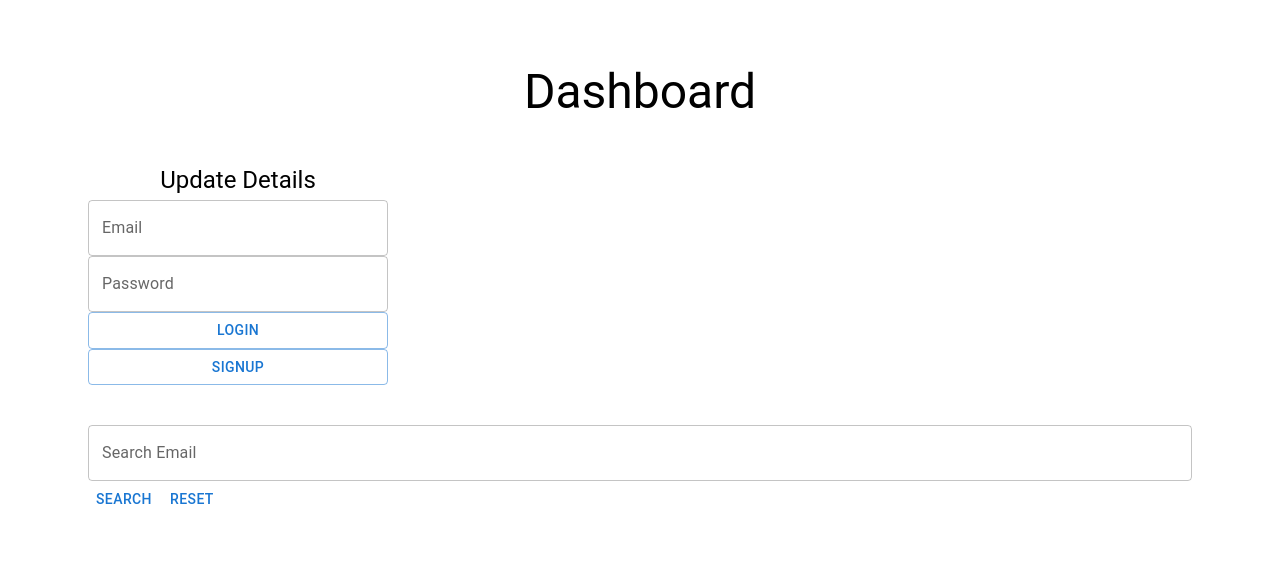
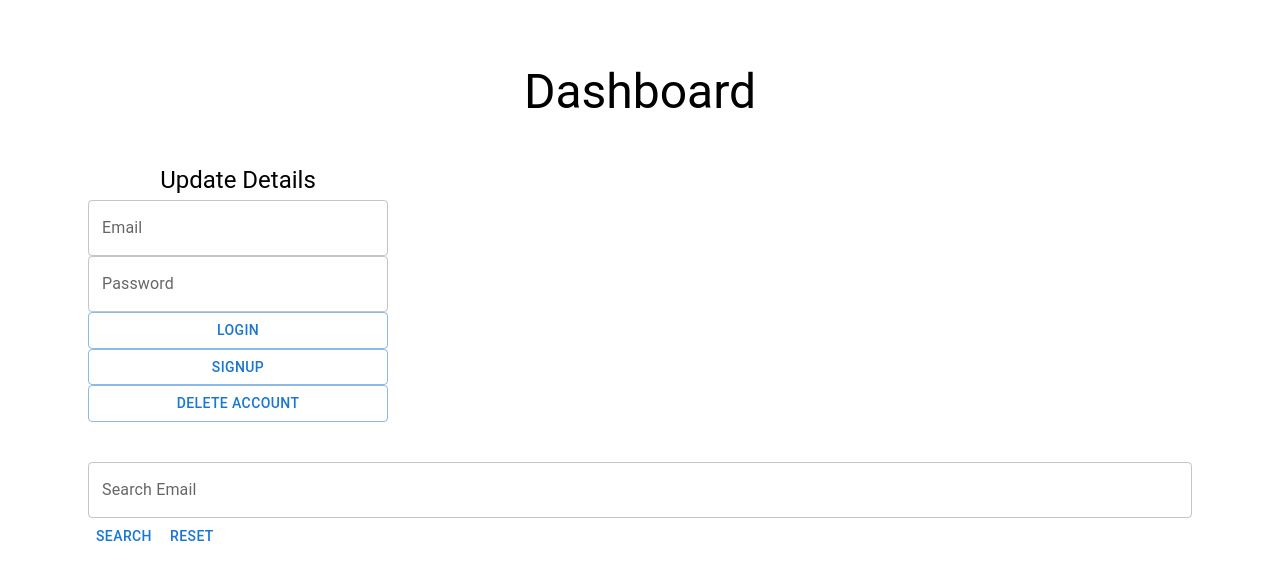
Before and after one commit to alexteo98/test-25846, a React (Create React App) app in the folder frontend/: page /mainpage in a window 1280 px wide. Shown: the top 580 px of the page. Built offline with nearby package versions, Linux system fonts and the light colour scheme; no server answers.

Commit message:
implement account deletion on frontend
Signed-off-by: alexteo98 <alexteo98@gmail.com>

```diff
--- a/frontend/src/components/LoginCard.js
+++ b/frontend/src/components/LoginCard.js
@@ -1,5 +1,5 @@
 import { Stack, TextField, Box, Typography, Button } from "@mui/material"
-import { URL_LOGIN_ROUTE, URL_SIGNUP_ROUTE } from "../utils/constants"
+import { URL_LOGIN_ROUTE, URL_SIGNUP_ROUTE, URL_DELETE_ROUTE } from "../utils/constants"
 import React, { useState } from 'react'
 import PropTypes from 'prop-types'
 import axios from 'axios'
@@ -21,6 +21,23 @@ function LoginCard({ updateLogin, setLoggedInEmail }) {
             setLoginPw("")
             setLoggedInEmail(loginEmail)
             updateLogin(true)
+        }).catch(err => {
+            console.log(err.response)
+            alert("Please check your credentials")
+        })
+    }
+
+    const handleDelete = async () => {
+        if (loginEmail == "" || loginPw == ""){
+            alert("Email and Password fields cannot be empty!")
+            return
+        }
+        console.log(loginPw)
+        axios.delete(URL_DELETE_ROUTE, { data: { email: loginEmail, password: loginPw }}).then(res => {
+            console.log(res)
+            alert("Account deleted")
+            setLoginEmail("")
+            setLoginPw("")
         }).catch(err => {
             console.log(err.response)
             alert("Please check your credentials")
@@ -55,6 +72,7 @@ function LoginCard({ updateLogin, setLoggedInEmail }) {
                 <TextField label="Password" value={loginPw} onChange={e=>setLoginPw(e.target.value)} variant="outlined" type="password"/>
                 <Button variant="outlined" onClick={handleLogin}>Login</Button>
                 <Button variant="outlined" onClick={handleSignup}>Signup</Button>
+                <Button variant="outlined" onClick={handleDelete}>Delete Account</Button>
             </Stack>
         </React.Fragment>
     )
```
